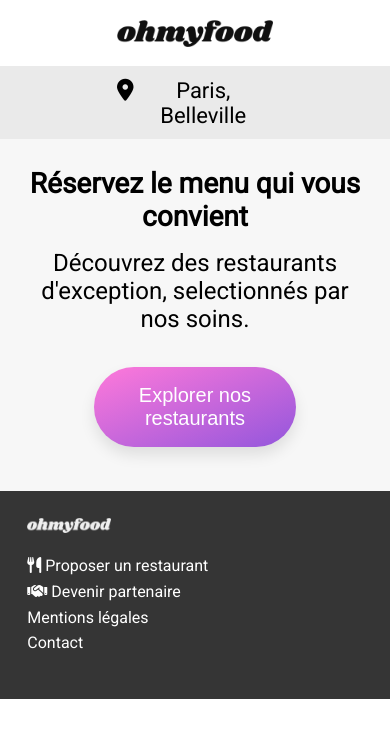
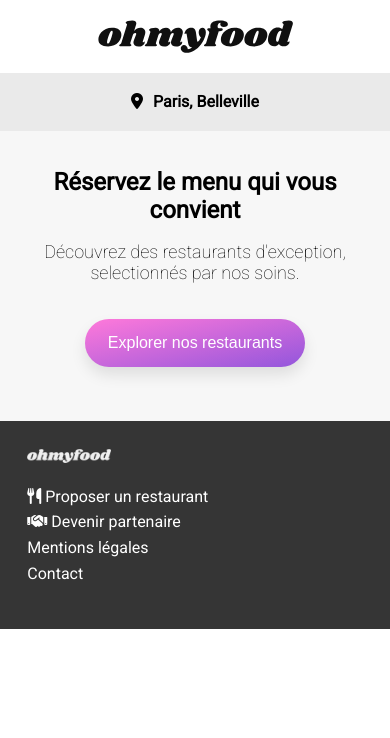
Before and after one commit to elabdellaouisoukaina/OC-Projet3, a website: page index.html in a window 390 px wide. Drawn offline with Linux system fonts and the light colour scheme; a web font is replaced by a local one.

Commit message:
Header - Mobile terminé

```diff
--- a/index.html
+++ b/index.html
@@ -16,11 +16,11 @@
    <body>
       <header>
          <!-- Logo -->
-         <img src="images/logo/ohmyfood.png" alt="logo OhMyfood" class="logo">
+         <img src="images/logo/ohmyfood@2x.svg" alt="logo OhMyfood" class="logo">
 
          <!-- localisation -->
          <div class="location">
-            <span><i class="fa-solid fa-location-dot"></i></span>
+            <span><i class="fa-solid fa-location-dot icon"></i></span>
             <p>
                Paris, Belleville
             </p>
@@ -34,7 +34,7 @@
             </p>
          </div>
 
-        <button>Explorer nos restaurants</button>
+        <button class="button">Explorer nos restaurants</button>
 
       </header>
 
--- a/sass/base/_base.scss
+++ b/sass/base/_base.scss
@@ -5,3 +5,7 @@
 p {
     margin: 0;
 }
+
+.icon {
+    margin-right: 10px;
+}
--- a/sass/base/_typography.scss
+++ b/sass/base/_typography.scss
@@ -1,6 +1,5 @@
 // Import Google Fonts : police Shrikland regular 400 et Roboto regular 400
-@import url('https://fonts.googleapis.com/css2?family=Roboto&family=Shrikhand&display=swap');
-
+@import url('https://fonts.googleapis.com/css2?family=Roboto:ital,wght@0,100;0,400;1,300&family=Shrikhand&display=swap');
 body {
     font-family: 'Roboto', sans-serif;
 }
@@ -10,22 +9,23 @@
 }
 
 .location {
-    font-size: 22px;
+    font-size: 16px;
+    font-weight: bold;
 }
 
 .nav {
     &__heading {
-        font-size: 28px;
+        font-size: 24px;
         font-weight: bold;
     }
     &__subtitle {
-        font-size: 24px;
+        font-size: 18px;
         font-weight: 100;
     }
 }
 
-button {
-    font-size: 20px;
+.button {
+    font-size: 16px;
 }
 
 footer {
--- a/sass/components/buttons.scss
+++ b/sass/components/buttons.scss
@@ -1,12 +1,11 @@
-button {
-    width: 60%;
+.button {
+    width: 220px;
     color: white;
     background-image: linear-gradient(to bottom right, $color-secondary, $color-primary);;
     border-radius: 50px;
     border-style: none;
     text-align: center;
-    padding: 5% 3%;
-    margin: 5%;
+    padding: 15px 0;
     box-shadow: 0px 8px 15px rgba(0, 0, 0, 0.1);
     &:active {
         transform: scale(0.98);
--- a/sass/layouts/_header.scss
+++ b/sass/layouts/_header.scss
@@ -3,7 +3,7 @@
     text-align: center;
     flex-direction: column;
     .logo {
-        width: 40%;
+        width: 50%;
         margin-left: auto;
         margin-right: auto;
         padding: 5% 0;
@@ -11,16 +11,23 @@
 }
 .location {
     background-color: $location-background-color;
-    padding: 3% 30%;
+    padding: 5% 25%;
     display: flex;
     flex-direction: row;
-    justify-content: space-around;
+    justify-content: center;
 }
 
 .nav {
     background-color: $main-background-color;
-    padding: 7%;
+    padding: 5%;
+    &__heading {
+        padding: 5% 5% 0 5%;
+    }
     &__subtitle {
-        margin: 5% 0;
+        padding: 5% 0;
     }
 }
+
+.button {
+    margin: 5% 0 10% 0;
+}
```
Also changed, not shown: public/css/style.css, 1 other file.
